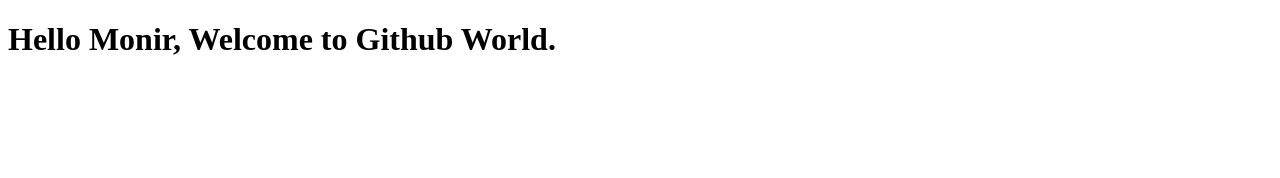
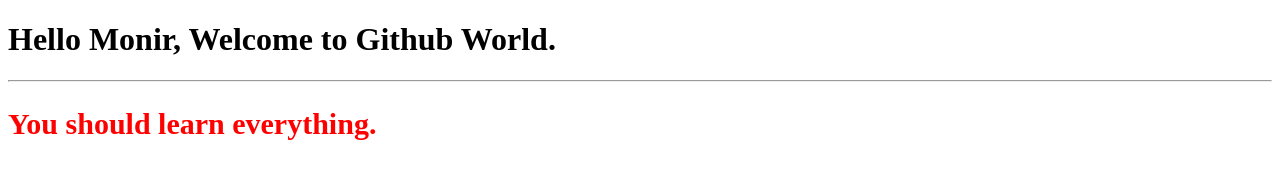
Before and after one commit to dev-monirul/kid-preneur, a plain HTML site: page index.html in a window 1280 px wide. Drawn offline with Linux system fonts and the light colour scheme.

Commit message:
Added a new title

```diff
--- a/index.html
+++ b/index.html
@@ -8,5 +8,7 @@
 </head>
 <body>
     <h1>Hello Monir, Welcome to Github World.</h1>
+    <hr>
+    <h2 style="font-size: 30px; color:red;">You should learn everything.</h2>
 </body>
 </html>
```
